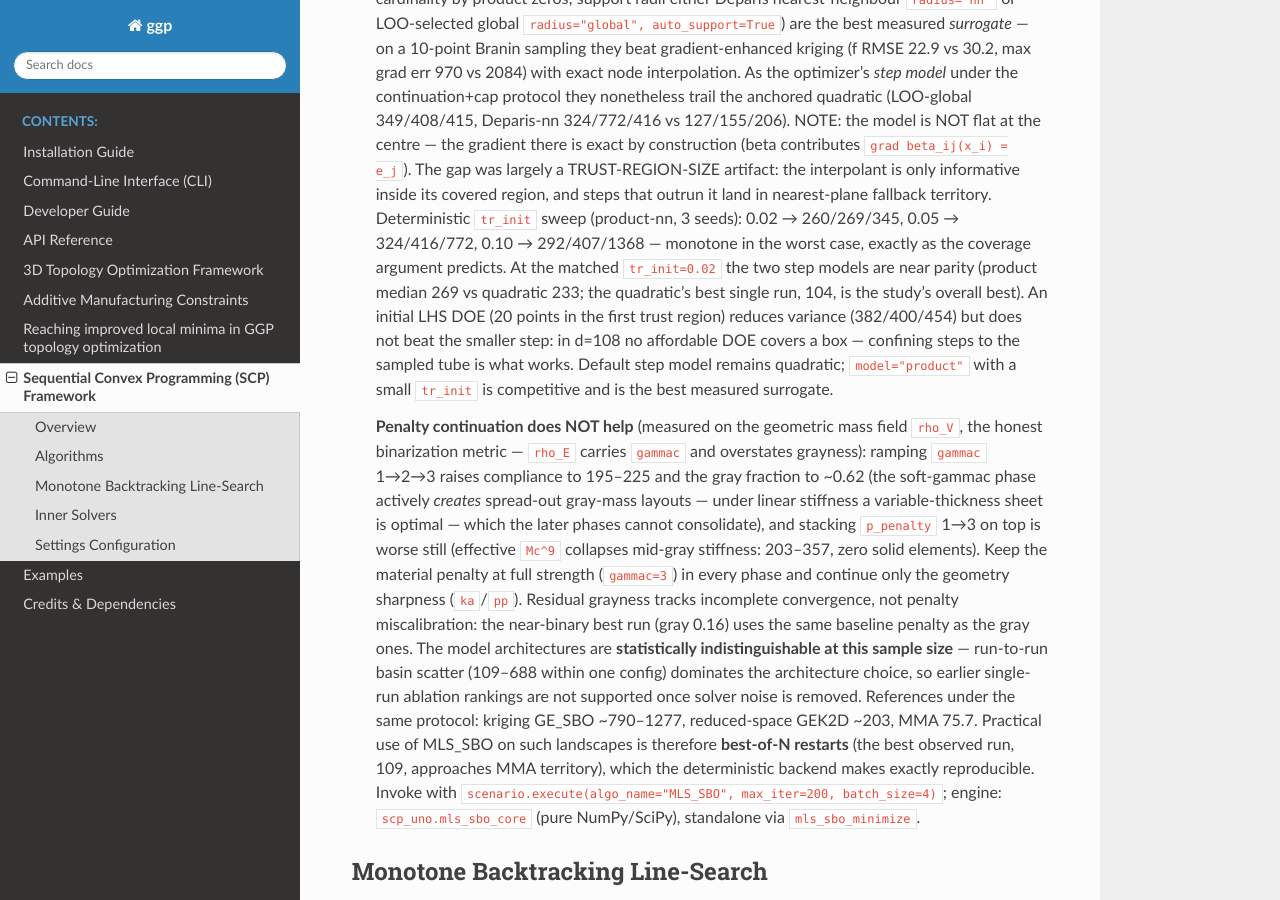
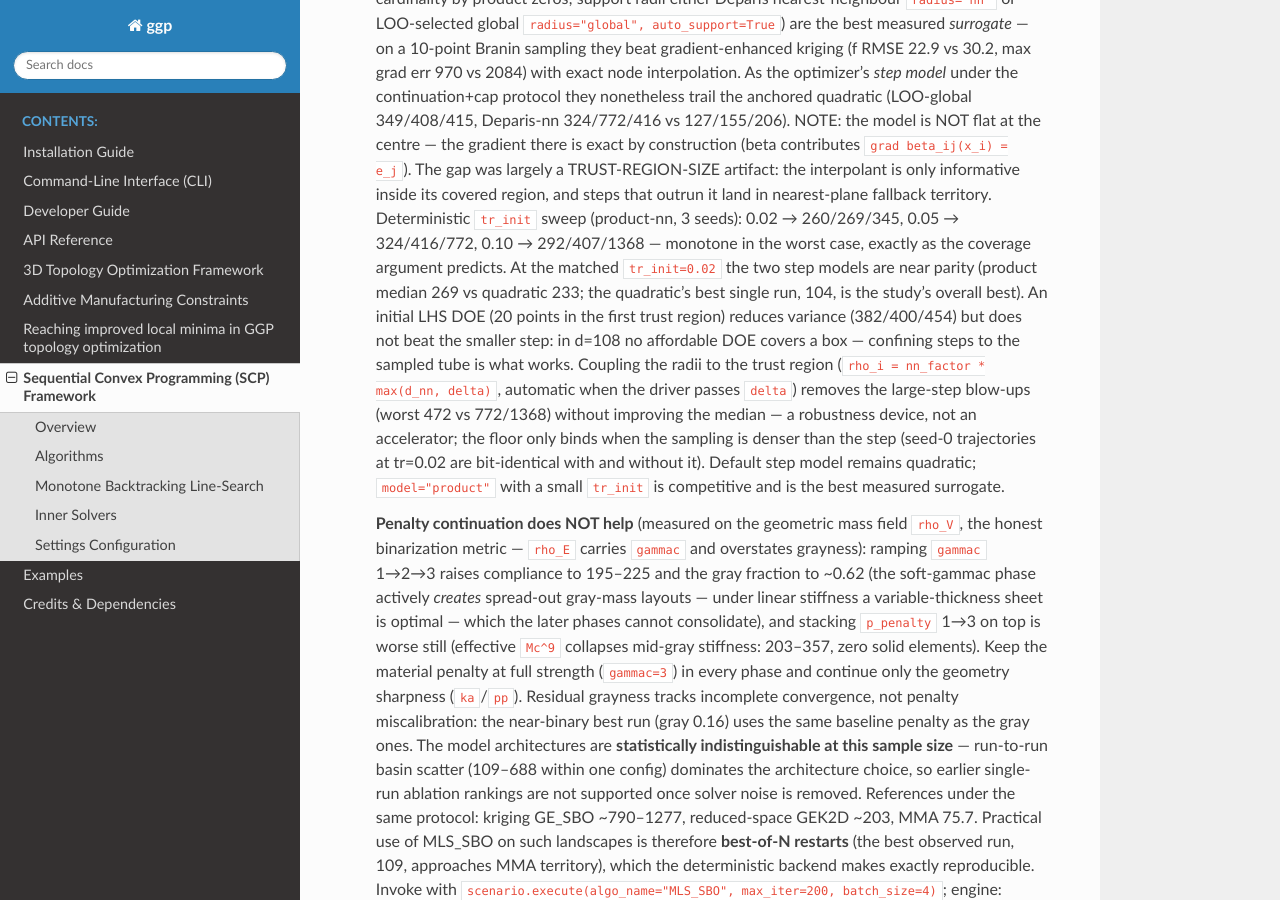
Before and after one commit to SimoneConiglio/generalized_geometry_projection, a Sphinx documentation site: the page built from docs/scp_uno_guide.rst, in a window 1280 px wide and 900 px high, scrolled down 3324 px. Built offline with Sphinx 7.4.7 and the Read the Docs theme 3.1.0, drawn with Linux system fonts in a browser that asks for light colours.

Commit message:
Docs: delta-coupled radii are a robustness device, not an accelerator
Co-Authored-By: Claude Fable 5 <noreply@anthropic.com>
Claude-Session: https://claude.ai/code/session_01CG7waKSaRC4EUnPzca3QFu

```diff
--- a/docs/scp_uno_guide.rst
+++ b/docs/scp_uno_guide.rst
@@ -181,7 +181,13 @@ The framework provides seven major algorithms:
    104, is the study's overall best). An initial LHS DOE (20 points in
    the first trust region) reduces variance (382/400/454) but does not
    beat the smaller step: in d=108 no affordable DOE covers a box —
-   confining steps to the sampled tube is what works. Default step model
+   confining steps to the sampled tube is what works. Coupling the radii
+   to the trust region (``rho_i = nn_factor * max(d_nn, delta)``,
+   automatic when the driver passes ``delta``) removes the large-step
+   blow-ups (worst 472 vs 772/1368) without improving the median — a
+   robustness device, not an accelerator; the floor only binds when the
+   sampling is denser than the step (seed-0 trajectories at tr=0.02 are
+   bit-identical with and without it). Default step model
    remains quadratic; ``model="product"`` with a small ``tr_init`` is
    competitive and is the best measured surrogate.
 
```
